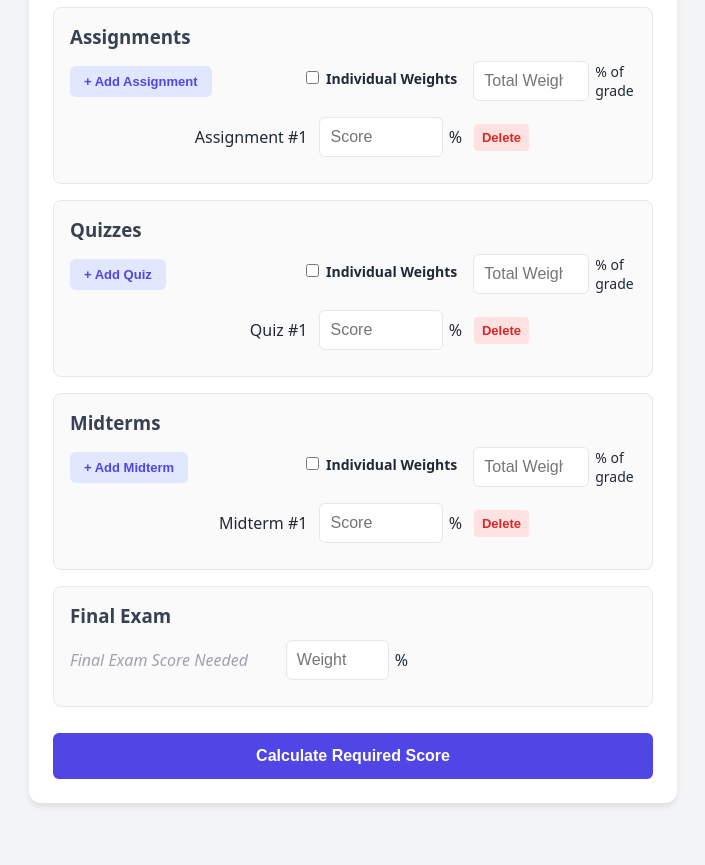
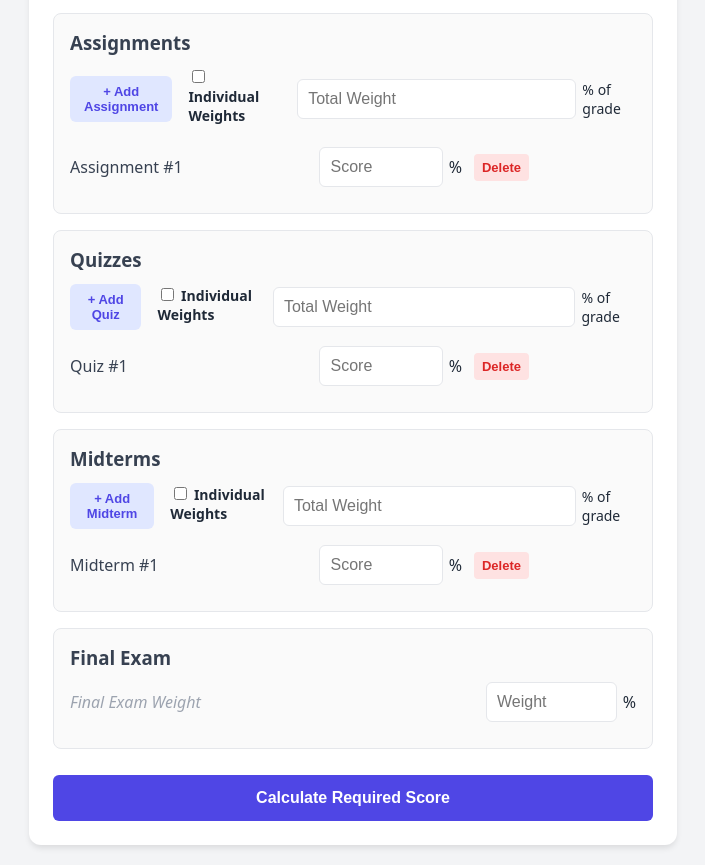
Before and after one commit to timbeely/gradeCalc, a plain HTML site: page index.html in a window 1280 px wide. Shown: the part 408-1273 px from the top of the page, without its empty margins (287-992 px from the left). Before the commit the page ends 1231 px from the top, so only its background shows below. Drawn offline with Linux system fonts and the light colour scheme.

Commit message:
Updated location of items

```diff
--- a/index.html
+++ b/index.html
@@ -29,7 +29,7 @@
             <div class="grade-section final-section">
                 <h3>Final Exam</h3>
                 <div class="section-row">
-                    <span class="disabled-input">Final Exam Score Needed</span>
+                    <span class="disabled-input">Final Exam Weight</span>
                     <div class="input-unit">
                         <input type="number" id="final-weight" placeholder="Weight" required min="0" max="100" oninput="calculateGrade(false)">
                         <span class="unit-label">%</span>
--- a/style.css
+++ b/style.css
@@ -70,7 +70,7 @@ input:focus { border-color: var(--primary); }
 
 .grade-section h3 { margin: 0 0 12px 0; color: #374151; }
 
-/* FIX: Flushes check-boxes and global weights neatly to the right side */
+/* Flushes checkboxes and global weights neatly to the right side */
 .section-controls {
     display: flex;
     gap: 16px;
@@ -80,23 +80,29 @@ input:focus { border-color: var(--primary); }
     font-size: 14px;
 }
 
-/* FIX: Refined spacing and alignments for 4-column item rows */
+/* Refined grid layout for 4-column item rows when Individual Weights is ON */
 .section-row {
     display: grid;
     grid-template-columns: 2fr 1.2fr 1.2fr 0.8fr;
     gap: 12px;
     align-items: center;
     margin-bottom: 10px;
-    text-align: right;
 }
 
-/* FIX: Keeps columns perfectly proportional when individual weights are hidden */
+/* Keeps columns perfectly proportional when individual weights are hidden (OFF) */
 .section-row.shared-weight {
     grid-template-columns: 2fr 1.2fr 0fr 0.8fr;
 }
 
 .section-row.shared-weight .hidden {
     display: none !important;
+}
+
+/* Explicitly forces row labels (HW #1, Quiz #1) to stay locked to the left wall */
+.row-label {
+    text-align: left;
+    font-weight: 500;
+    color: #374151;
 }
 
 .btn-delete {
@@ -115,17 +121,18 @@ input:focus { border-color: var(--primary); }
     background: #fca5a5;
 }
 
-/* FIX: Ensures the input metrics and labels stay clean */
+/* Ensures the input units (Score & Weight) align tightly to the right side */
 .input-unit {
     display: flex;
     align-items: center;
     justify-content: flex-end;
     gap: 6px;
+    width: 100%;
 }
 
 .input-unit input { width: 100%; }
 
-/* FIX: Keeps the Add button anchored left, pushing other elements right */
+/* Keeps the Add button anchored left, pushing other elements right */
 .btn-add {
     background: #e0e7ff;
     color: var(--primary);
@@ -138,6 +145,23 @@ input:focus { border-color: var(--primary); }
     margin-right: auto;
 }
 .btn-add:hover { background: #c7d2fe; }
+
+/* Forces the final exam block to mirror the exact same left-to-right alignment split */
+.final-section .section-row {
+    display: flex;
+    justify-content: space-between;
+    align-items: center;
+}
+
+.final-section .disabled-input {
+    color: #9ca3af;
+    font-style: italic;
+    text-align: left;
+}
+
+.final-section .input-unit {
+    max-width: 150px;
+}
 
 .btn-calculate {
     width: 100%;
@@ -153,9 +177,7 @@ input:focus { border-color: var(--primary); }
 }
 .btn-calculate:hover { background: var(--primary-hover); }
 
-.disabled-input { color: #9ca3af; font-style: italic; text-align: left; }
-
-/* NEW: Layout styles for your running Current Class Grade section */
+/* Layout styles for your running Current Class Grade section */
 .current-grade-display {
     font-size: 18px;
     font-weight: 600;
```
